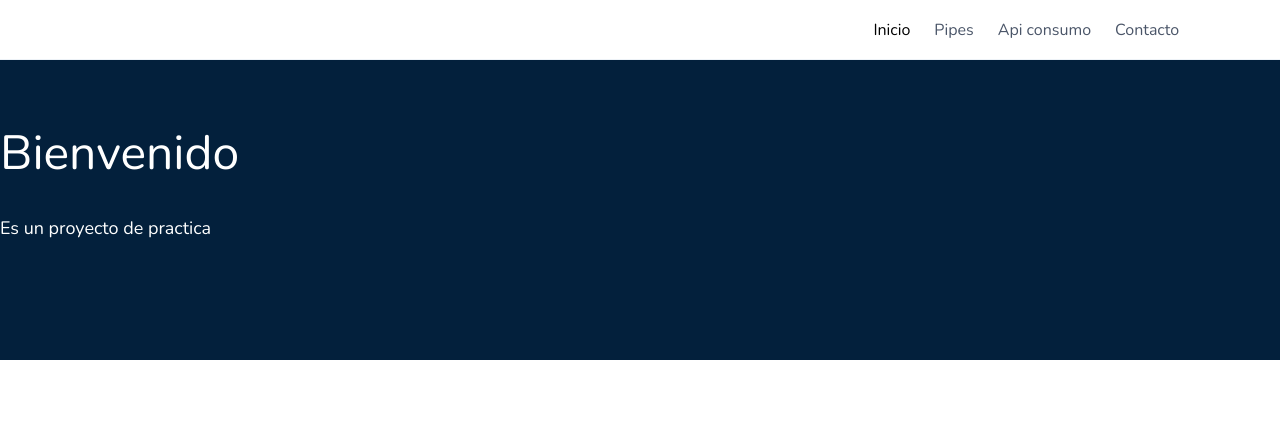
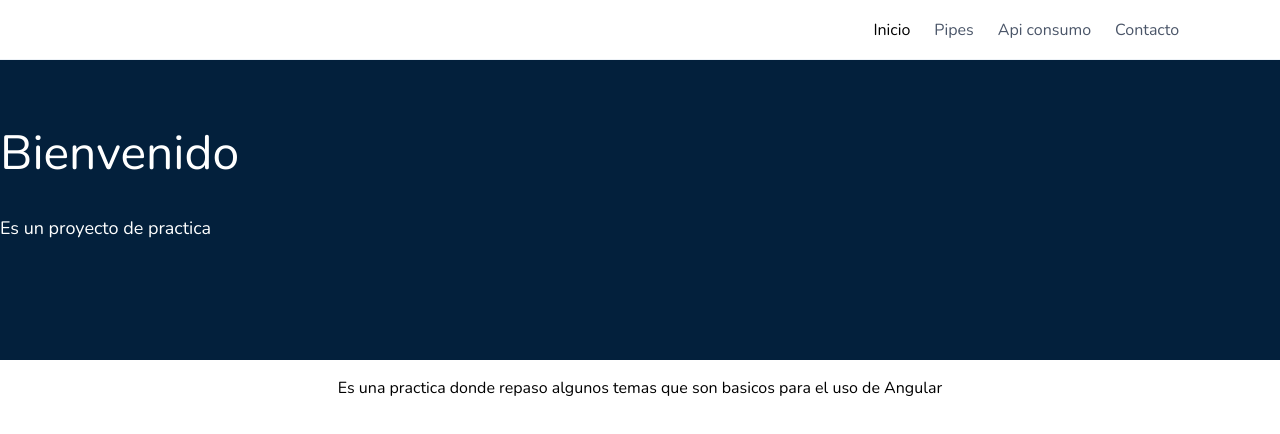
Before and after one commit to JasonLimonB/AngularTailWind, an Angular app: page /#/home in a window 1280 px wide. Shown: the top 434 px of the page. Built offline with nearby package versions, Linux system fonts and the light colour scheme.

Commit message:
Prepared for tag

```diff
--- a/src/app/components/home/home.component.html
+++ b/src/app/components/home/home.component.html
@@ -4,3 +4,7 @@
         <p class="subtitle text-lg">Es un proyecto de practica</p>
     </div>
 </div>
+
+<div class="container mx-auto text-center">
+    <p>Es una practica donde repaso algunos temas que son basicos para el uso de Angular</p>
+</div>
```
